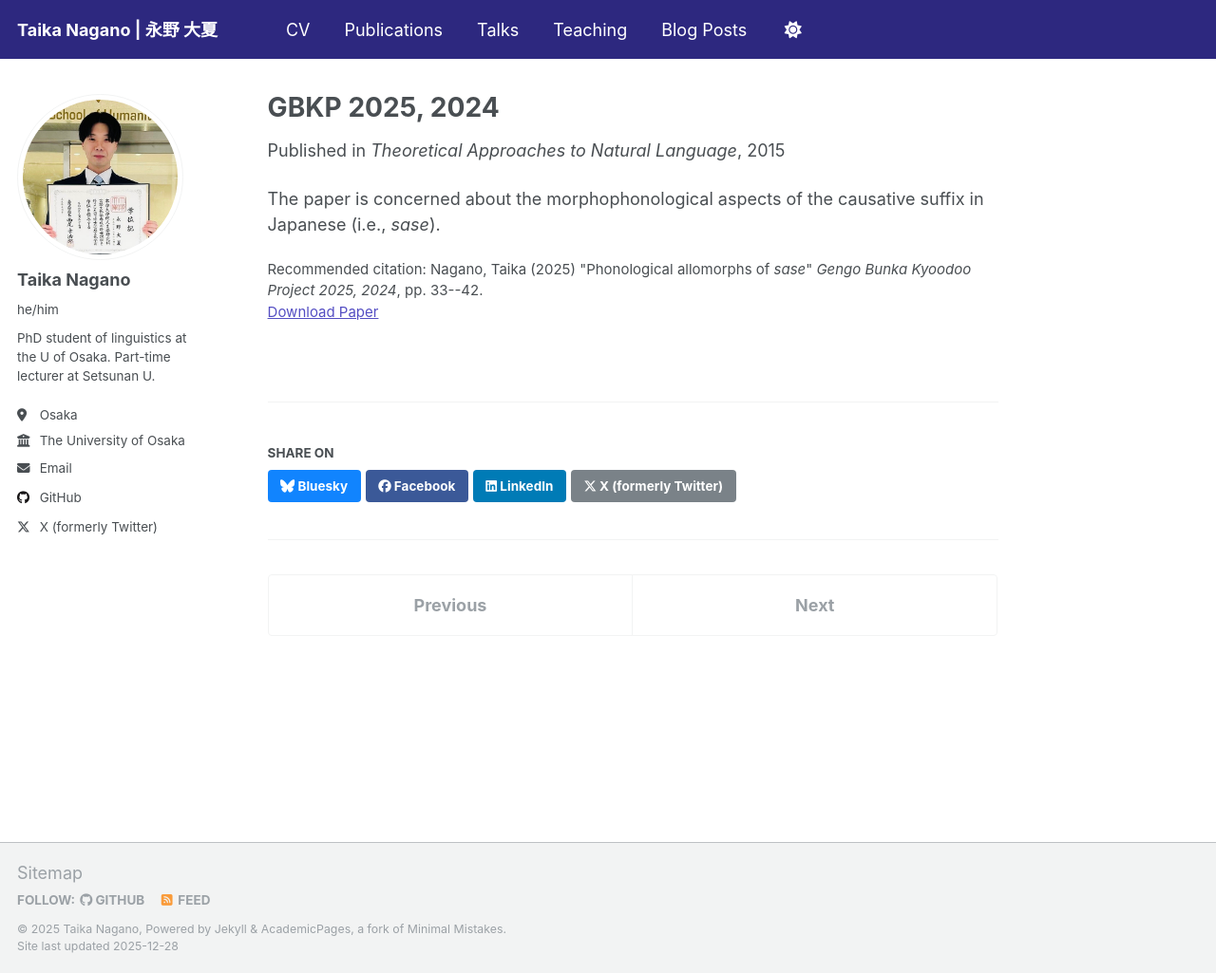
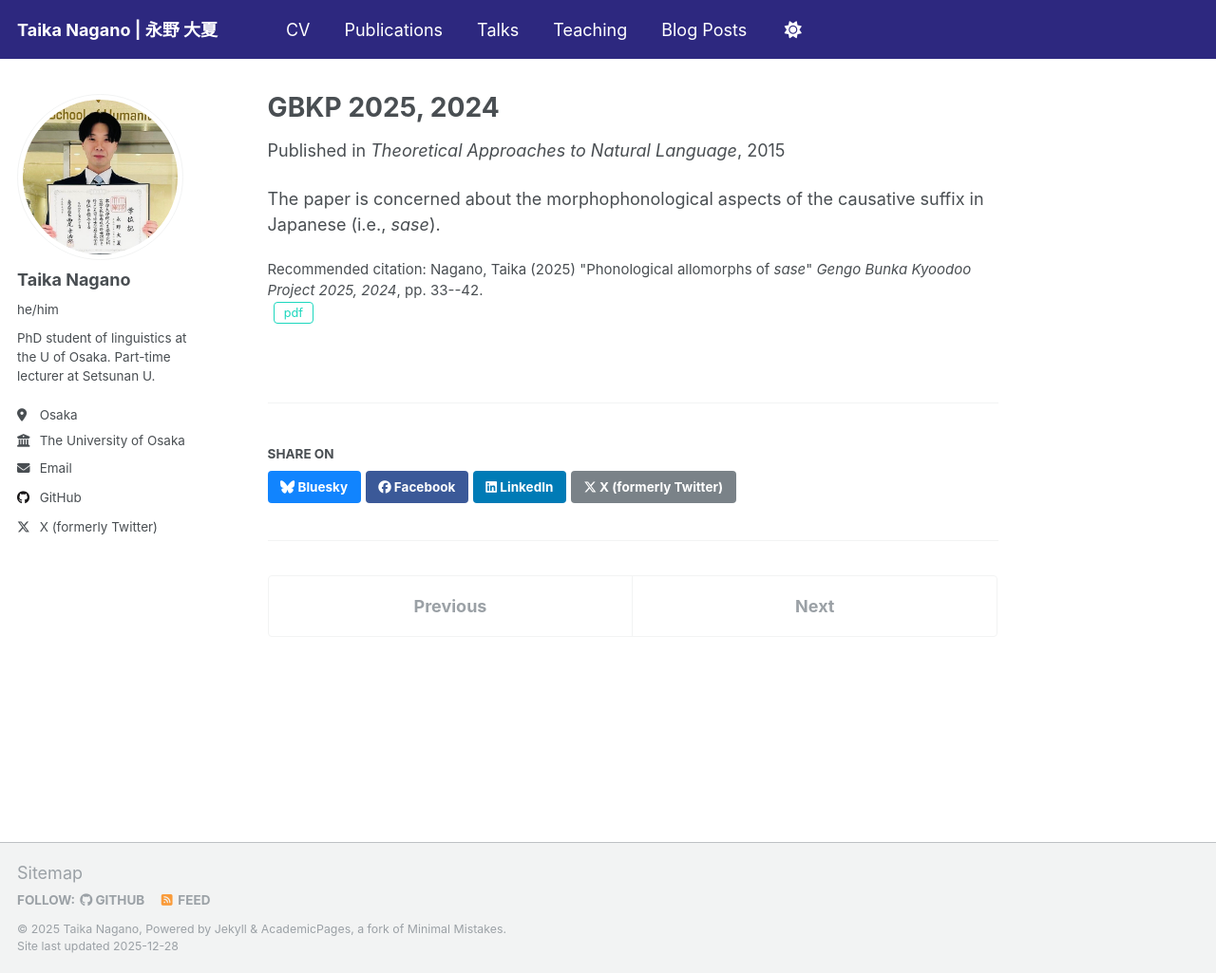
Before and after one commit to TaikaNagano/taikanagano.github.io, a Jekyll site: the page built from _publications/gbkp2025.md, in a window 1280 px wide and 1025 px high. Shown: the whole window at 95% size. Built offline with Jekyll 4.4.1, drawn with Linux system fonts in a browser that asks for light colours.

Commit message:
Update single.html

```diff
--- a/_layouts/single.html
+++ b/_layouts/single.html
@@ -47,31 +47,32 @@ layout: default
       <section class="page__content" itemprop="text">
         {{ content }}
 
-        {% if page.citation and page.paperurl and page.slidesurl and page.bibtexurl %}
-          <p style="font-size: smaller">Recommended citation: {{ page.citation }}<br /><a href="{{ page.paperurl }}">Download Paper</a> | <a href="{{ page.slidesurl }}">Download Slides</a> | <a href="{{ page.bibtexurl }}">Download Bibtex</a></p>
-        {% elsif page.citation and page.paperurl and page.slidesurl %}
-          <p style="font-size: smaller">Recommended citation: {{ page.citation }}<br /><a href="{{ page.paperurl }}">Download Paper</a> | <a href="{{ page.slidesurl }}">Download Slides</a></p>
-        {% elsif page.citation and page.paperurl and page.bibtexurl %}
-          <p style="font-size: smaller">Recommended citation: {{ page.citation }}<br /><a href="{{ page.paperurl }}">Download Paper</a> | <a href="{{ page.bibtexurl }}">Download Bibtex</a></p>
-        {% elsif page.citation and page.paperurl %}
-          <p style="font-size: smaller">Recommended citation: {{ page.citation }}<br /><a href="{{ page.paperurl }}">Download Paper</a></p>
-        {% elsif page.citation and page.slidesurl and page.bibtexurl %}
-          <p style="font-size: smaller">Recommended citation: {{ page.citation }}<br /><a href="{{ page.slidesurl }}">Download Slides</a> | <a href="{{ page.bibtexurl }}">Download Bibtex</a></p>
-        {% elsif page.citation and page.slidesurl %}
-          <p style="font-size: smaller">Recommended citation: {{ page.citation }}<br /><a href="{{ page.slidesurl }}">Download Slides</a></p>
-        {% elsif page.slidesurl and page.bibtexurl %}
-          <p style="font-size: smaller"><a href="{{ page.slidesurl }}">Download Slides</a> | <a href="{{ page.bibtexurl }}">Download Bibtex</a></p>
-        {% elsif page.paperurl and page.bibtexurl %}
-          <p style="font-size: smaller"><a href="{{ page.paperurl }}">Download Paper</a> | <a href="{{ page.bibtexurl }}">Download Bibtex</a></p>
-        {% elsif page.citation and page.bibtexurl %}
-          <p style="font-size: smaller">Recommended citation: {{ page.citation }}<br /><a href="{{ page.bibtexurl }}">Download Bibtex</a></p>
-        {% elsif page.citation %}
-          <p style="font-size: smaller">Recommended citation: {{ page.citation }}</p>
-        {% elsif page.slidesurl %}
-          <p style="font-size: smaller"><a href="{{ page.slidesurl }}">Download Slides</a></p>
-        {% elsif page.bibtexurl %}
-          <p style="font-size: smaller"><a href="{{ page.bibtexurl }}">Download Bibtex</a></p>
-        {% endif %}
+        {% if page.citation %}
+  <p style="font-size: smaller">
+    Recommended citation: {{ page.citation }}<br />
+    {% if page.paperurl %}
+      <a class="taglink" href="{{ page.paperurl }}" target="_blank" rel="noopener">pdf</a>
+    {% endif %}
+    {% if page.slidesurl %}
+      <a class="taglink" href="{{ page.slidesurl }}" target="_blank" rel="noopener">slides</a>
+    {% endif %}
+    {% if page.bibtexurl %}
+      <a class="taglink" href="{{ page.bibtexurl }}" target="_blank" rel="noopener">bib</a>
+    {% endif %}
+  </p>
+{% else %}
+  <p style="font-size: smaller">
+    {% if page.paperurl %}
+      <a class="taglink" href="{{ page.paperurl }}" target="_blank" rel="noopener">pdf</a>
+    {% endif %}
+    {% if page.slidesurl %}
+      <a class="taglink" href="{{ page.slidesurl }}" target="_blank" rel="noopener">slides</a>
+    {% endif %}
+    {% if page.bibtexurl %}
+      <a class="taglink" href="{{ page.bibtexurl }}" target="_blank" rel="noopener">bib</a>
+    {% endif %}
+  </p>
+{% endif %}
 
         {% if page.link %}<div><a href="{{ page.link }}" class="btn">{{ site.data.ui-text[site.locale].ext_link_label | default: "Direct Link" }}</a></div>{% endif %}
       </section>
```
